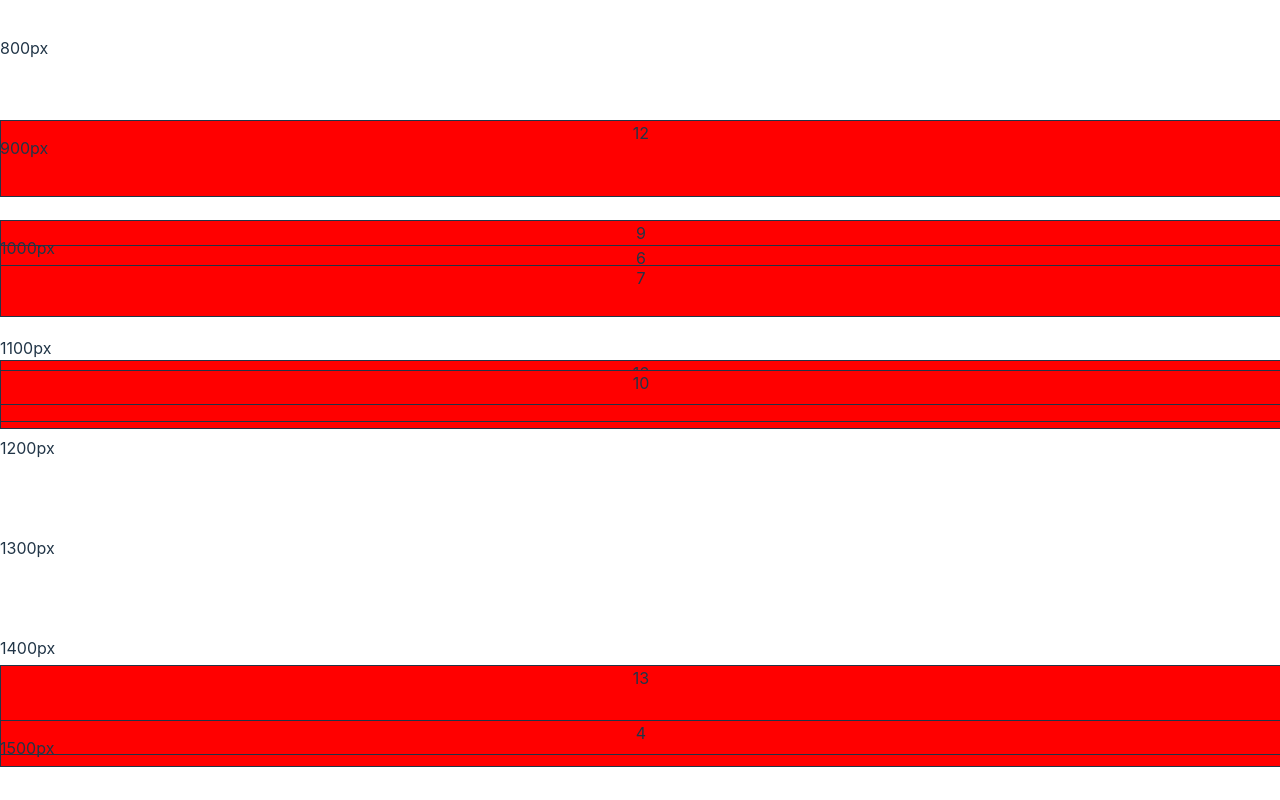
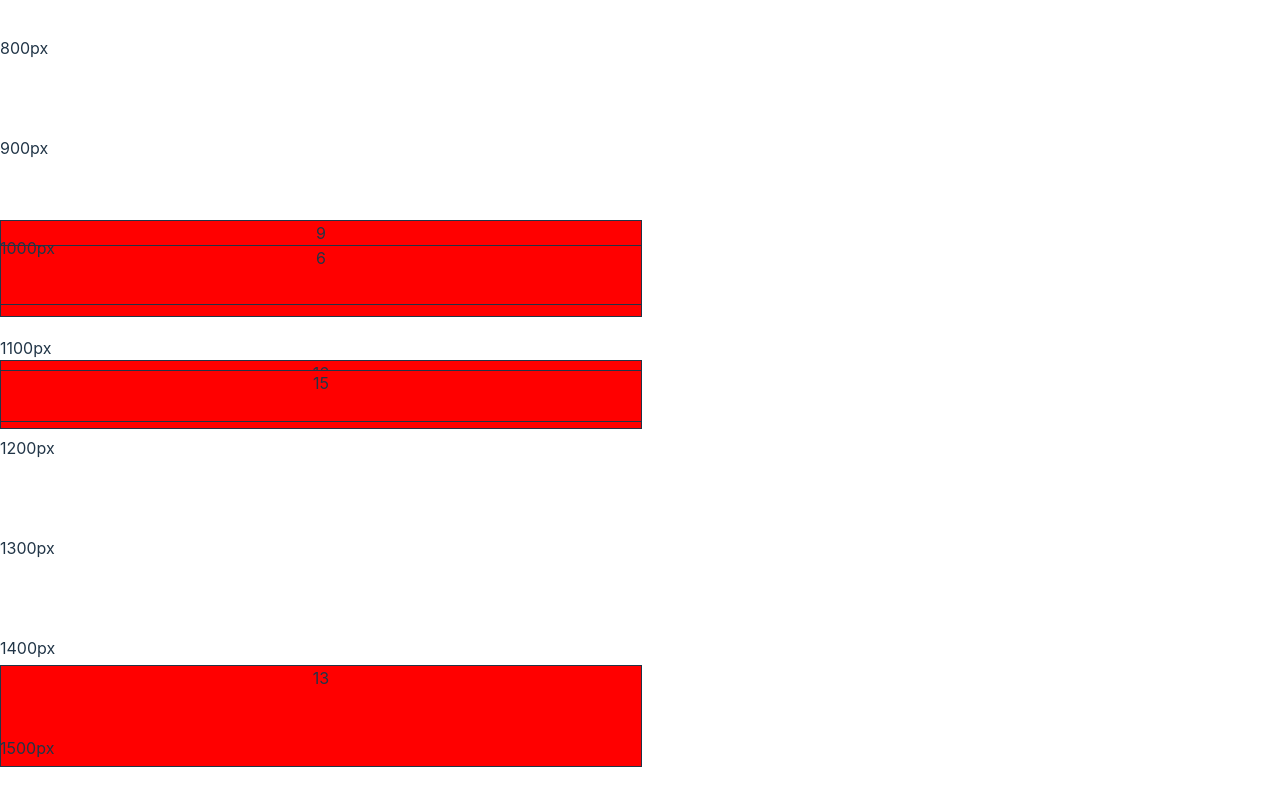
Before and after one commit to fawzibazari/frontjs-rendering-events, a React (Vite) app: page / in a window 1280 px wide. Shown: the part 780-1580 px from the top of the page. Built offline with nearby package versions, Linux system fonts and the light colour scheme.

Commit message:
working on it ..

```diff
--- a/src/App.tsx
+++ b/src/App.tsx
@@ -57,6 +57,13 @@ function App() {
     }
     return newArray;
   }
+  function overlapping(elt1: any, elt2: any) {
+    console.log(elt1, elt2);
+
+    if (elt1.end >= elt2.start) {
+      console.log("here");
+    }
+  }
 
   // if inférieurer a end time du premier ils se chevauchent forcement
   return (
@@ -97,16 +104,14 @@ function App() {
           (input[index - 1] == undefined ? "" : input[index - 1].end) >=
           list.start
         ) {
-          console.log(input[index - 1].end, list.start);
-          // console.log(input[index - 1].end >= list.start);
-          // console.log(input[index - 1].id, list.id);
           return (
+            <div style={{}}>
               <div
                 style={{
                   backgroundColor: "red",
                   position: "absolute",
                   border: "1px solid",
-                width: "100%",
+                  width: "50%",
                   top: list.startPx,
                   height: list.height,
                 }}
@@ -114,23 +119,38 @@ function App() {
               >
                 {list.id}
               </div>
-          );
-        } else {
-          return (
+
               <div
                 style={{
                   backgroundColor: "red",
                   position: "absolute",
                   border: "1px solid",
-                width: "100%",
-                top: list.startPx,
-                height: list.height,
+                  width: "50%",
+                  top: input[index - 1].startPx,
+                  height: input[index - 1].height,
                 }}
-              key={list.id}
+                key={input[index - 1].id}
               >
-              {list.id}
+                {input[index - 1].id}
+              </div>
             </div>
           );
+        } else {
+          // return (
+          //   <div
+          //     style={{
+          //       backgroundColor: "red",
+          //       position: "absolute",
+          //       border: "1px solid",
+          //       width: "100%",
+          //       top: list.startPx,
+          //       height: list.height,
+          //     }}
+          //     key={list.id}
+          //   >
+          //     {list.id}
+          //   </div>
+          // );
         }
       })}
     </div>
```
Lines whose indentation alone changed are shown as unchanged.
